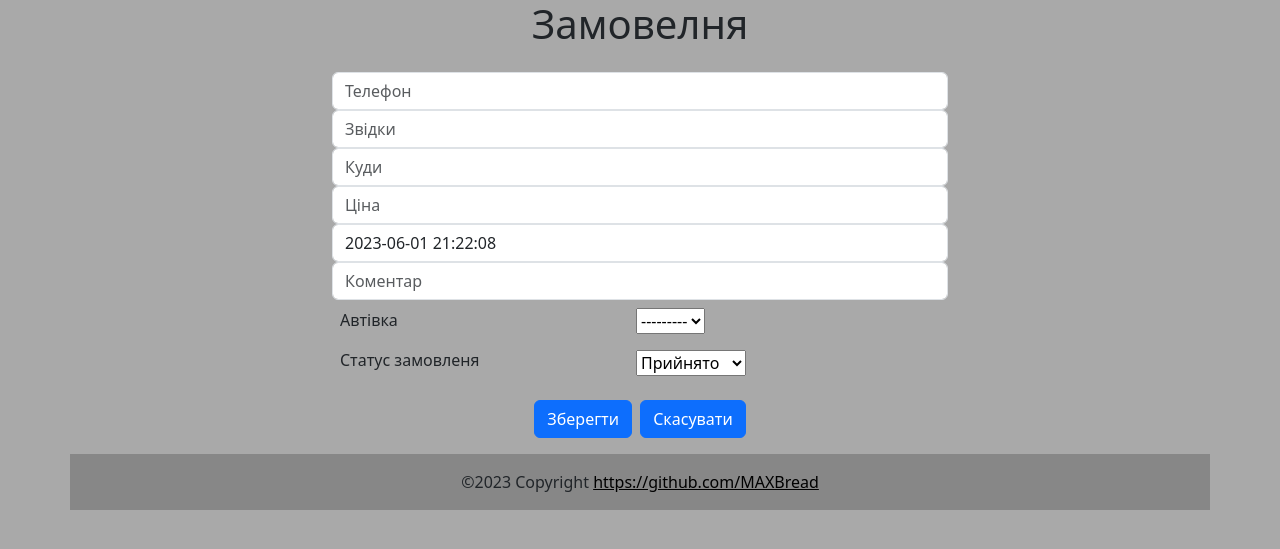
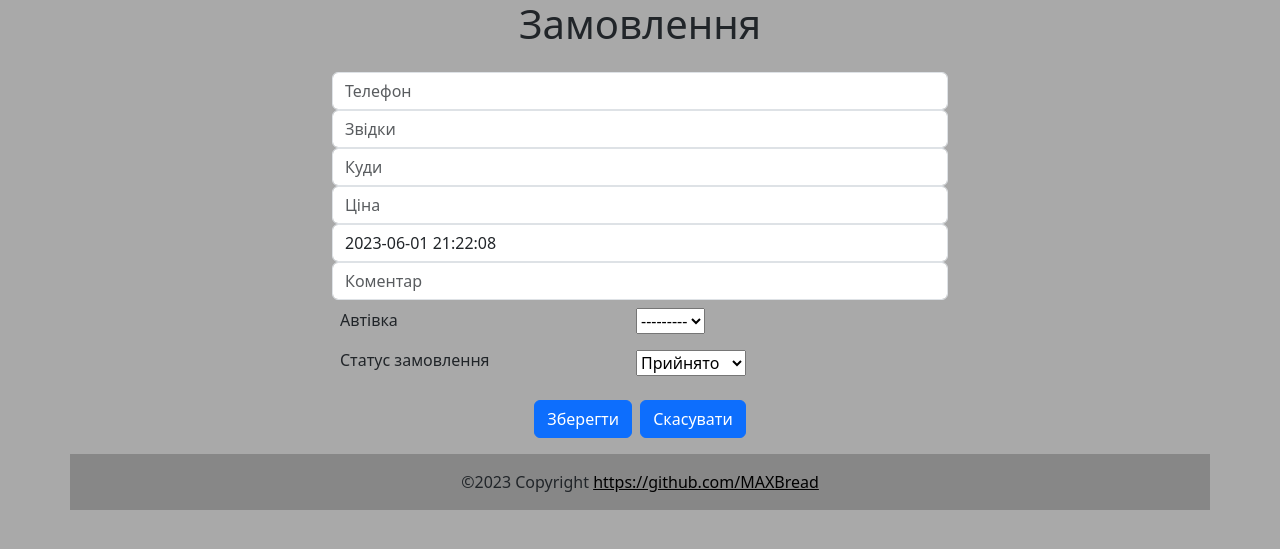
Before and after one commit to MAXBread/MaxiRadeTaxi, a Django app: page /operator/order in a window 1280 px wide. Shown: the top 549 px of the page. Run offline with Django 3.2, Linux system fonts and the light colour scheme; data that the repository does not hold is empty; some libraries are stand-ins or nearby versions.

Commit message:
fix <h1>

```diff
--- a/maxiradetaxi/oper/templates/oper/order.html
+++ b/maxiradetaxi/oper/templates/oper/order.html
@@ -1,9 +1,9 @@
 {% extends 'login/layout.html' %}
 
-{% block title %}Замовелня{% endblock %}
+{% block title %}Замовлення{% endblock %}
 
 {% block body %}
-<h1 class="text-center">Замовелня</h1>
+<h1 class="text-center">Замовлення</h1>
 <section class="h-100">
   <div class="container py-3 w-50">
     <form method="post">
@@ -17,7 +17,7 @@
         <div class="container row ">
             <div class="container p-2 col">
                 <p>Автівка</p>
-                <p>Статус замовленя</p>
+                <p>Статус замовлення</p>
             </div>
             <div class="container p-2 col">
                 <p>{{ form.driver }}</p>
```
